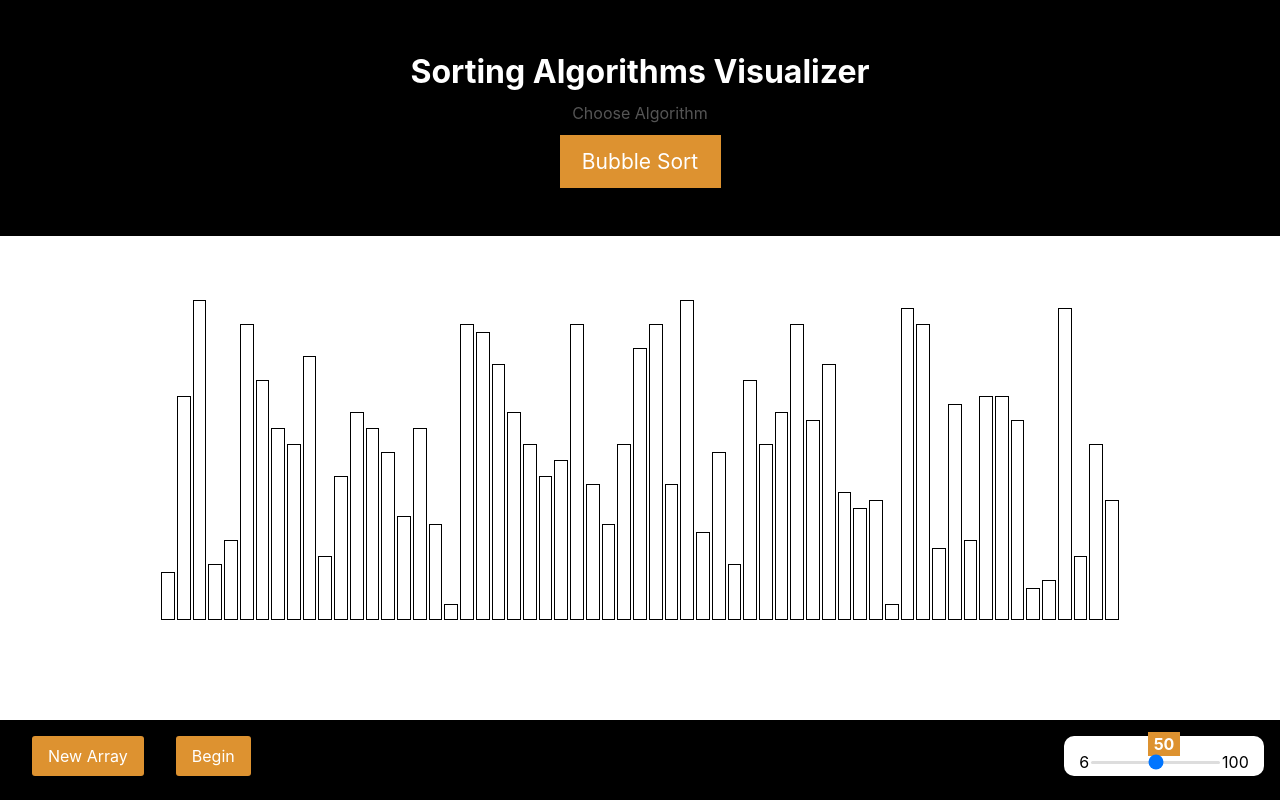
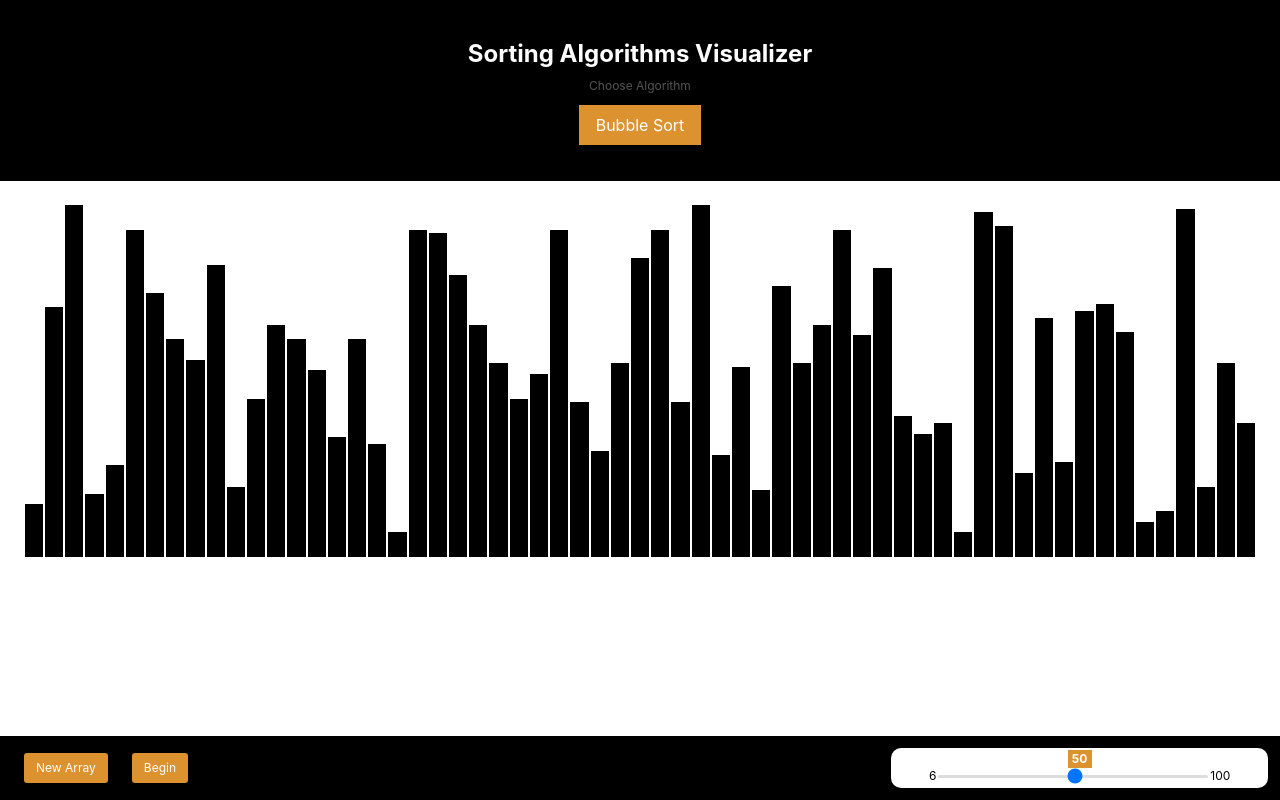
Before and after one commit to triettruong1/sorting-visualizer, a React (Create React App) app: page / in a window 1280 px wide. Built offline with nearby package versions, Linux system fonts and the light colour scheme; the HTML template or start-up script is replaced by a standard one.

Commit message:
Made page mobile responsive, minor style changes

```diff
--- a/package.json
+++ b/package.json
@@ -6,6 +6,7 @@
     "@testing-library/jest-dom": "^5.16.4",
     "@testing-library/react": "^13.3.0",
     "@testing-library/user-event": "^13.5.0",
+    "radium": "^0.26.2",
     "react": "^18.2.0",
     "react-dom": "^18.2.0",
     "react-scripts": "5.0.1",
--- a/public/index.html
+++ b/public/index.html
@@ -11,7 +11,7 @@
     />
     <link rel="apple-touch-icon" href="%PUBLIC_URL%/logo192.png" />
     <link rel="manifest" href="%PUBLIC_URL%/manifest.json" />
-    <title>React App</title>
+    <title>Sorting Visualizer</title>
   </head>
   <body>
     <noscript>You need to enable JavaScript to run this app.</noscript>
--- a/src/App.css
+++ b/src/App.css
@@ -1,6 +1,11 @@
 :root{
   --bg-clr-accent: #dd9230;
   --bg-clr-accent-hover: #a36f2b;
+
+  --fs-xl: 2.3125rem;
+  --fs-600: 1.5;
+  --fs-500: 1.25;
+  --fx-400: 1rem;
 }
 
 /* Box sizing rules */
@@ -51,9 +56,16 @@ html:focus-within {
 
 /* Set core body defaults */
 body {
+  font-size: var(--fx-400);
   min-height: 100vh;
   text-rendering: optimizeSpeed;
   line-height: 1.5;
+}
+
+h1,
+h2,
+h3{
+  font-size: var(--fs-xl);
 }
 
 /* A elements that don't have a class get default styles */
@@ -75,20 +87,38 @@ textarea,
 select {
   font: inherit;
 }
+.App{
+  height: 100vh;
+}
+
+.sorting-visualizer{
+  height: 50vh;
+  display: flex;
+  flex-direction: row;
+  justify-content: center;
+  align-items: flex-end;
+  padding: 2em;
+}
 
 .container{
   width: 80%;
   margin: 0 auto;
 }
 
+.text-center{
+  text-align: center;
+}
 .flex-row{
   display:flex;
   flex-direction:row;
   justify-content: space-between;
 }
 
-.restricted{
-
+.flex-center{
+  display:flex;
+  flex-direction:column;
+  justify-content: center;
+  align-items: center;
 }
 
 .button{
@@ -103,3 +133,15 @@ select {
 .button:hover{
   background-color: #d17e11ab;
 }
+
+@media (max-height: 800px){
+  :root{
+    --fs-xl: 1.5rem;
+    --fs-600: 1.25rem;
+    --fs-500: 1rem;
+    --fx-400: .75rem;
+  }
+  .sorting-visualizer{
+    height: 50vh;
+  }
+}
--- a/src/App.js
+++ b/src/App.js
@@ -1,10 +1,10 @@
-import './App.css';
 import SortingVisualizer from './Components/SortingVisualizer';
 import Header from './Components/Header';
 import { useState, useEffect } from 'react';
 import Footer from './Components/Footer';
 import * as algos from './Helpers/Algorithms';
 
+import './App.css';
 function App() {
   var [array, setArray] = useState([]);
   var [arraySize, setArraySize] = useState(61);
@@ -23,6 +23,27 @@ function App() {
   }
 
   const handleBeginClick = () => {
+    const selected = document.querySelector(".select-box").value;
+    switch (selected) {
+      case "bubble":
+          beginBubbleSort();
+        break;
+      case "merge":
+          // beginBubbleSort();
+        break;
+      case "quick":
+          // beginBubbleSort();
+        break;
+      case "selection":
+          // beginBubbleSort();
+        break;
+
+      default:
+        break;
+    }
+  }
+
+  function beginBubbleSort() {
     var animations = algos.bubbleSort(array);
     console.log(animations);
     if (animations === undefined){
@@ -34,7 +55,7 @@ function App() {
 
           const isColorChange = index % 3 !== 1;
           if (isColorChange){
-            const color = index % 3 === 0 ? ACCENT_COLOR : "#FFF";
+            const color = index % 3 === 0 ? ACCENT_COLOR : SECONDARY_COLOR;
             setTimeout(() => {
               firstEle.style.background = color;
               secondEle.style.background = color;
--- a/src/Components/Footer.jsx
+++ b/src/Components/Footer.jsx
@@ -2,14 +2,12 @@ import '../Styles/Footer.css';
 import CustomSlider from './CustomSlider';
 const Footer = ({sliderHandler, sliderValue, handleNewArrayClick, handleBeginClick, handleShuffleClick}) => {
     return (
-        <footer className="">
-            <div className="flex-row controls">
-                <div className="buttons">
-                    <button className="button" onClick={handleNewArrayClick}>New Array</button>
-                    <button className="button" onClick={handleBeginClick}>Begin</button>
-                </div>
-                <CustomSlider sliderHandler={sliderHandler} sliderValue={sliderValue} />
+        <footer className="flex-row controls">
+            <div className="buttons">
+                <button className="button" onClick={handleNewArrayClick}>New Array</button>
+                <button className="button" onClick={handleBeginClick}>Begin</button>
             </div>
+            <CustomSlider sliderHandler={sliderHandler} sliderValue={sliderValue} />
         </footer>
     );
 }
--- a/src/Components/Header.jsx
+++ b/src/Components/Header.jsx
@@ -5,7 +5,9 @@ const Header = () => {
     return (
         <div className="nav">
             <div className="container flex-col header">
-                <h1>Sorting Algorithms Visualizer</h1>
+                <div className="app-title text-center">
+                    <h1>Sorting Algorithms Visualizer</h1>
+                </div>
                 <span className="choose">Choose Algorithm</span>
                 <CustomSelectBox/>
             </div>
--- a/src/Components/SortingVisualizer.jsx
+++ b/src/Components/SortingVisualizer.jsx
@@ -1,14 +1,15 @@
 import '../Styles/SortingVisualizer.css';
 
 const SortingVisualizer = ({array}) => {
-    // console.log(array);
 
     return (
-        <div className="sorting-visualizer">
-            {array.map((value, index) => (
-                <div className="bar" key={index} style={{height: `${Math.floor(value/2.5)}vh`}}>
-                </div>
-            ))}
+        <div className="">
+            <div className= "sorting-visualizer">
+                {array.map((value, index) => (
+                    <div className="bar" key={index} style={{height: `${Math.floor(value)}%`}}>
+                    </div>
+                ))}
+            </div>
         </div>
      );
 }
--- a/src/Styles/CustomSelect.css
+++ b/src/Styles/CustomSelect.css
@@ -5,7 +5,7 @@ span.choose {
 }
 
 .select-box{
-    font-size: 1.3125rem;
+    font-size: var(--fs-500);
     background: var(--bg-clr-accent);
     padding: .5em .5em;
     color: #fff;
--- a/src/Styles/CustomSlider.css
+++ b/src/Styles/CustomSlider.css
@@ -5,7 +5,7 @@
     align-items: center;
     justify-content: center;
     height: 5vh;
-    width: 200px;
+    width: 30%;
     background: #fff;
     border-radius: 10px;
 }
@@ -33,6 +33,7 @@
     align-items: center;
     justify-content: center;
     height: 30%;
+    width: 80%;
     bottom: .5em;
 }
 
@@ -43,6 +44,7 @@
     height: 3px;
     background: #ddd;
     border-radius: 5px;
+    width: 100%;
     outline: none;
     border: none;
 }
--- a/src/Styles/Footer.css
+++ b/src/Styles/Footer.css
@@ -1,12 +1,15 @@
 footer{
+    position: fixed;
     background: #000;
-    position: fixed;
-    padding: 2vh;
     bottom: 0;
     width: 100%;
-    height: 10vh;
 }
 
 .buttons > *{
     margin-inline: 1em;
 }
+
+.controls{
+    align-items: center;
+    padding:  1em;
+}
--- a/src/Styles/SortingVisualizer.css
+++ b/src/Styles/SortingVisualizer.css
@@ -1,16 +1,8 @@
-.sorting-visualizer{
-    width: 80%;
-    display: flex;
-    flex-direction: row;
-    justify-content: center;
-    align-items: flex-end;
-    margin: 0 auto;
-    padding: 4em 2em;
+.bar{
+    background: #000;
+    /* border: .3125em solid var(--bg-clr-accent); */
+    width: 100%;
+    height: 100%;
+    margin-inline: 1px;
+    transition: height 50ms linear;
 }
-
-
-.bar{
-    border: 1px solid #000;
-    width: 100%;
-    margin-inline: 1px;
-}
```
Also changed, not shown: 1 other file (tests, documents, lock files or other folders). Lines whose indentation alone changed are shown as unchanged.
